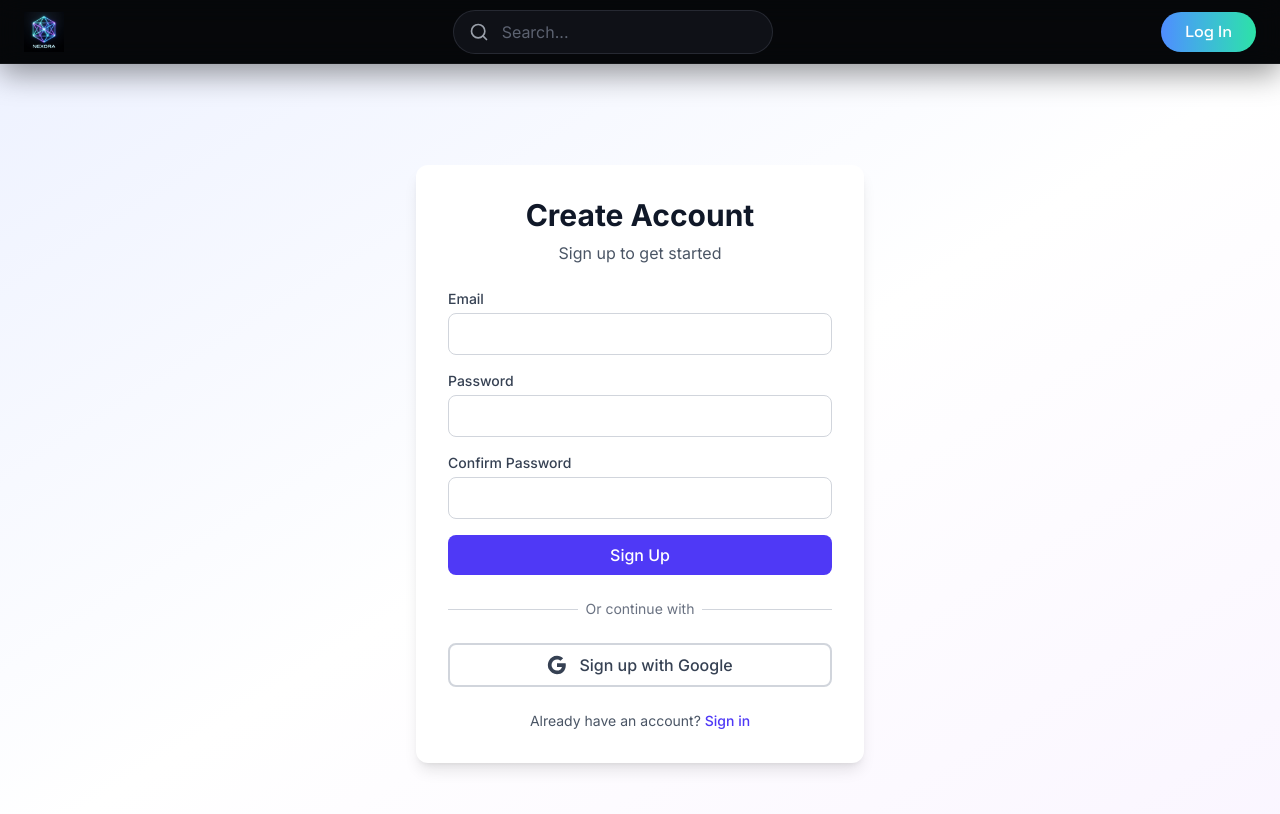
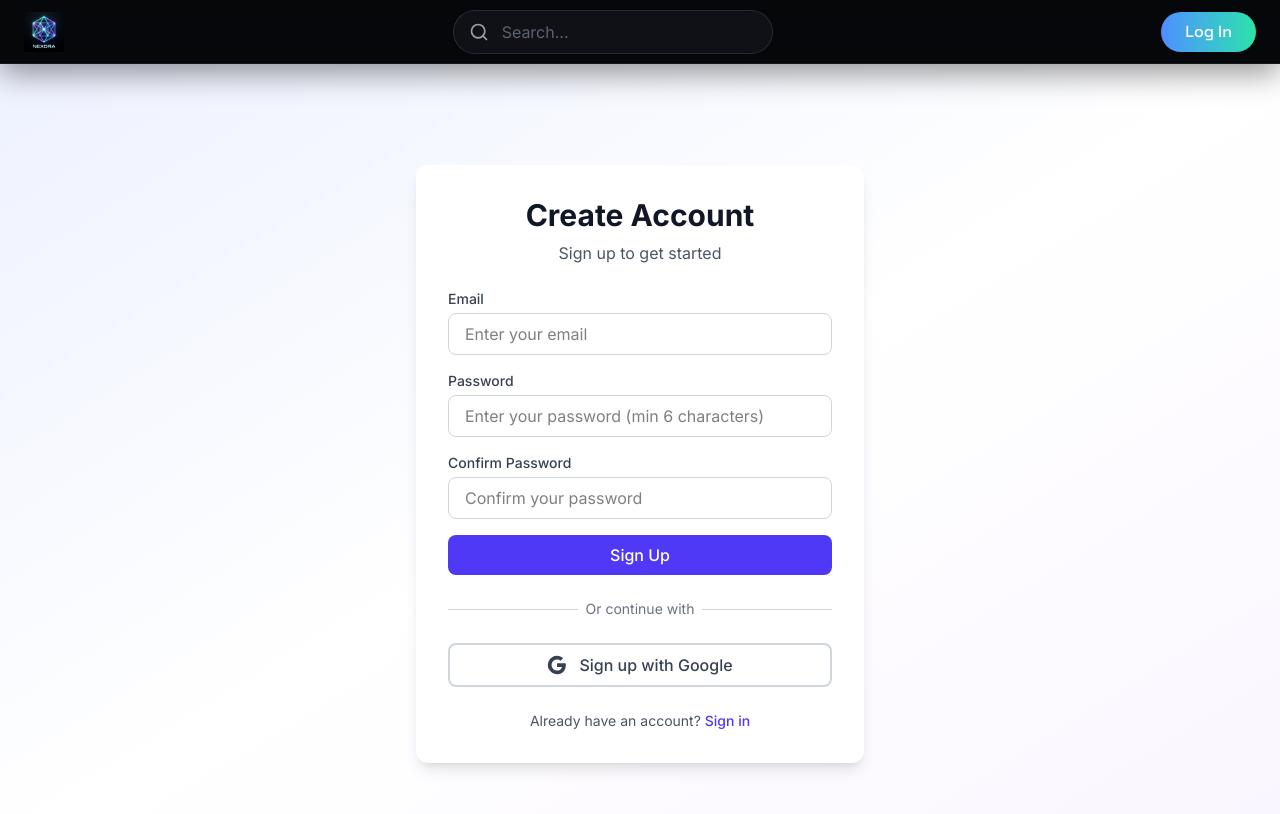
Before and after one commit to aryangithub02/Nexora, a Next.js app: page /register in a window 1280 px wide. Shown: the top 814 px of the page. Built offline with nearby package versions, Linux system fonts and the light colour scheme; no server answers; what @imagekit/next would draw is missing.

Commit message:
Update globals.css

```diff
--- a/app/globals.css
+++ b/app/globals.css
@@ -96,6 +96,10 @@ body {
   background: var(--bg-primary);
   color: var(--text-primary);
   font-family: var(--font-inter), system-ui, sans-serif;
+}
+
+input, textarea {
+  color: #000000;
 }
 
 /* ===== MOBILE-FIRST LAYOUT RULES ===== */
```
